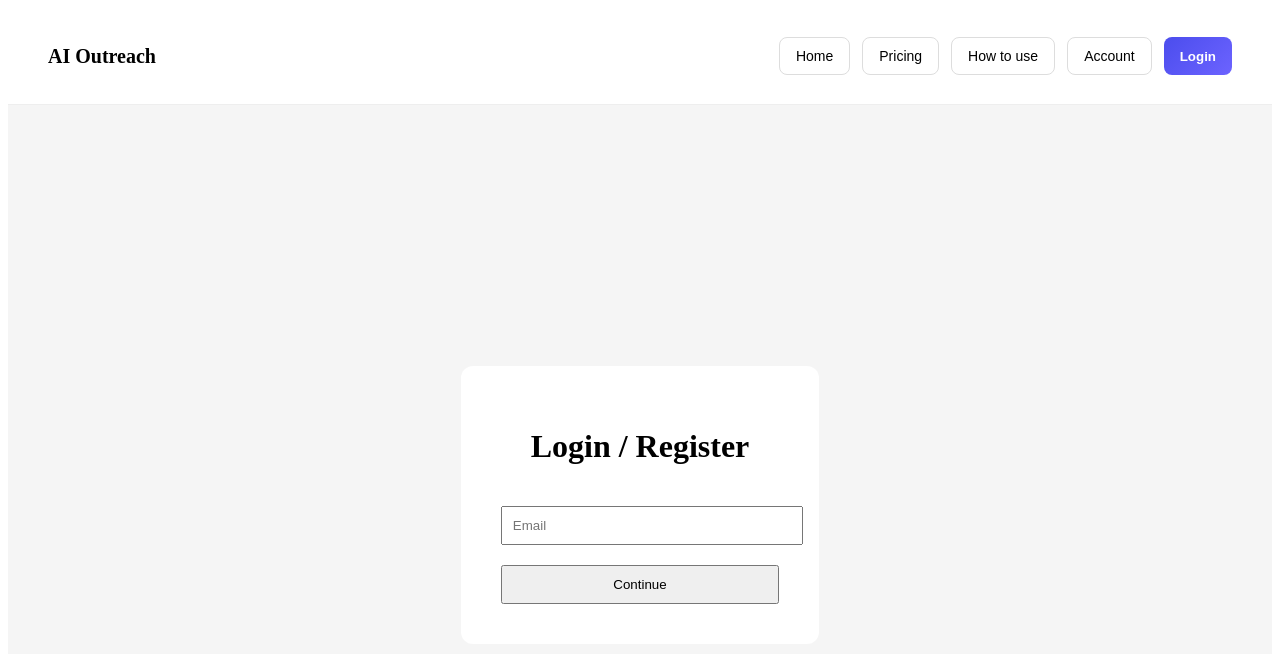
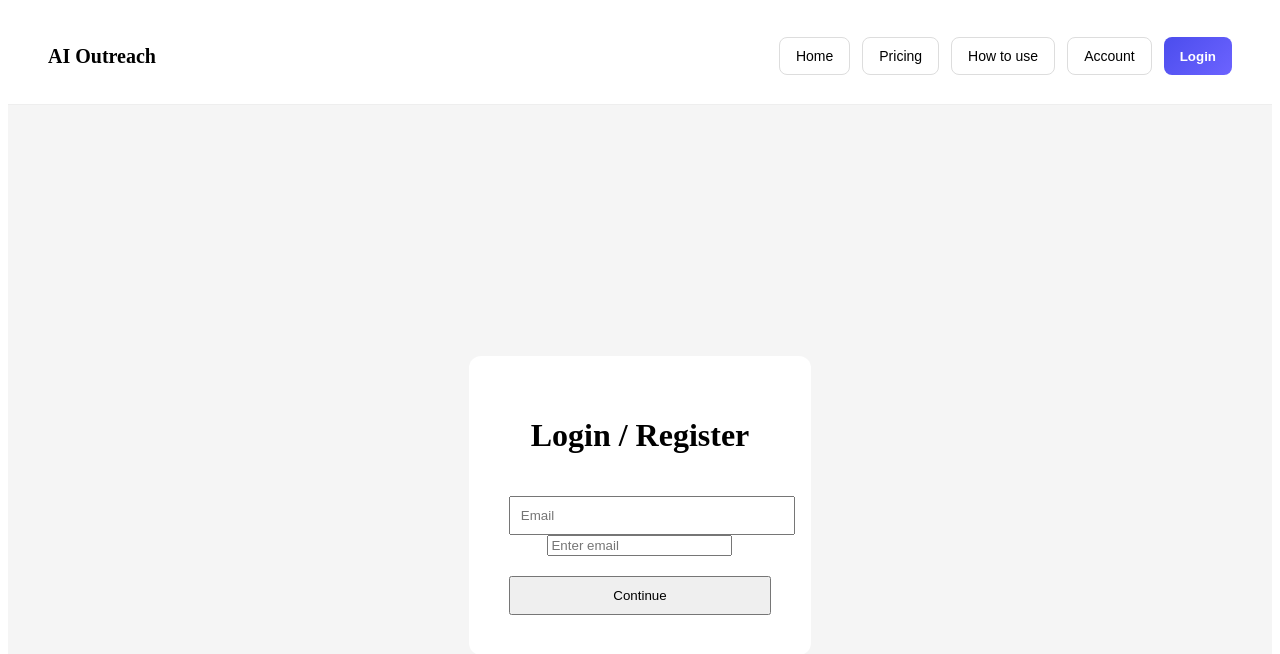
Before and after one commit to A-Gr33n/ai-outreach-generator, a Next.js app: page /login in a window 1280 px wide. Shown: the top 654 px of the page. Built offline with nearby package versions, Linux system fonts and the light colour scheme.

Commit message:
testing to see login button is operating

```diff
--- a/pages/login.js
+++ b/pages/login.js
@@ -4,8 +4,11 @@ import { useRouter } from "next/router";
 export default function Login() {
   const [email, setEmail] = useState("");
   const router = useRouter();
+  const [form, setForm] = useState({ email: "" });
 
 const handleLogin = () => {
+
+console.log("BUTTON CLICKED");
   // Example (replace with your actual login logic)
   const email = form.email;
 
@@ -19,6 +22,7 @@ const handleLogin = () => {
   router.push("/"); // redirect after login
 };
 
+
   return (
     <div style={styles.page}>
       <div style={styles.card}>
@@ -30,10 +34,20 @@ const handleLogin = () => {
           onChange={(e) => setEmail(e.target.value)}
           style={styles.input}
         />
+        <form onSubmit={handleLogin}>
+      <input
+        type="email"
+        placeholder="Enter email"
+        value={form.email}
+        onChange={(e) => setForm({ email: e.target.value })}
+      />
 
-        <button onClick={handleLogin} style={styles.button}>
+        <button onClick={handleLogin} type="submit" style={styles.button}>
           Continue
         </button>
+
+    </form>
+
       </div>
     </div>
   );
```
